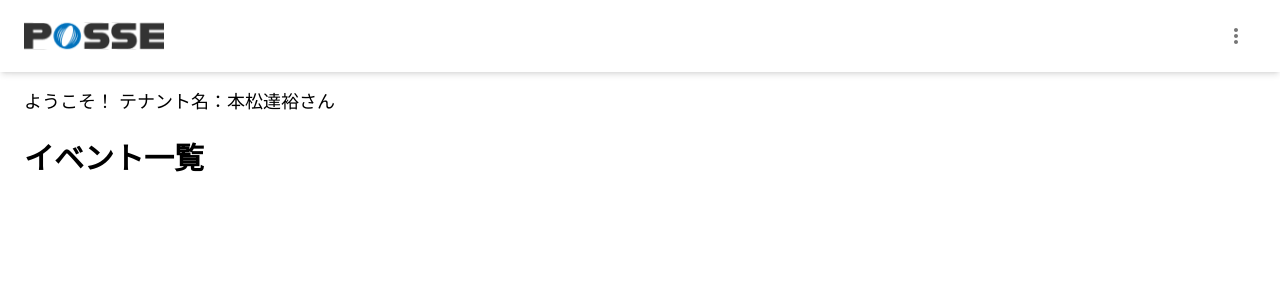
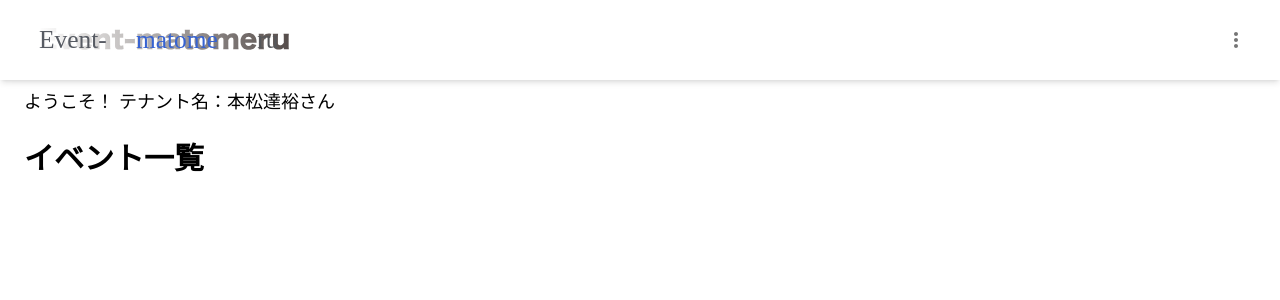
Before and after one commit to ryoikegata/event-matomeru, a Next.js app: page /tenant-owner in a window 1280 px wide. Shown: the top 300 px of the page. Built offline with nearby package versions, Linux system fonts and the light colour scheme.

Commit message:
fix: POSSEのロゴを置換

```diff
--- a/src/layout/Header/page.tsx
+++ b/src/layout/Header/page.tsx
@@ -10,7 +10,7 @@ export const Header: FC = () => {
   return (
     <header className="fixed top-0 w-full shadow-md px-6 py-4 flex items-center justify-between bg-white">
       <Link href="/">
-        <Image src="/logo.svg" alt="Logo" width={140} height={50} />
+        <Image src="/event-matomeru.svg" alt="Logo" width={280} height={50} />
       </Link>
       <div className="flex items-center gap-4">
         {userRole !== 3 ? (
--- a/src/layout/TenantHeader/Page.tsx
+++ b/src/layout/TenantHeader/Page.tsx
@@ -30,7 +30,7 @@ export const TenantHeader: FC = () => {
     return (
         <header className="fixed top-0 w-full shadow-md px-6 py-4 flex items-center justify-between bg-white">
         <Link href={'/'}>
-            <Image src="/logo.svg" alt="Logo" width={140} height={50} />
+            <Image src="/event-matomeru.svg" alt="Logo" width={280} height={50} />
         </Link>
         <div>
         <IconButton
```
Also changed, not shown: public/event-matomeru.svg (added).
